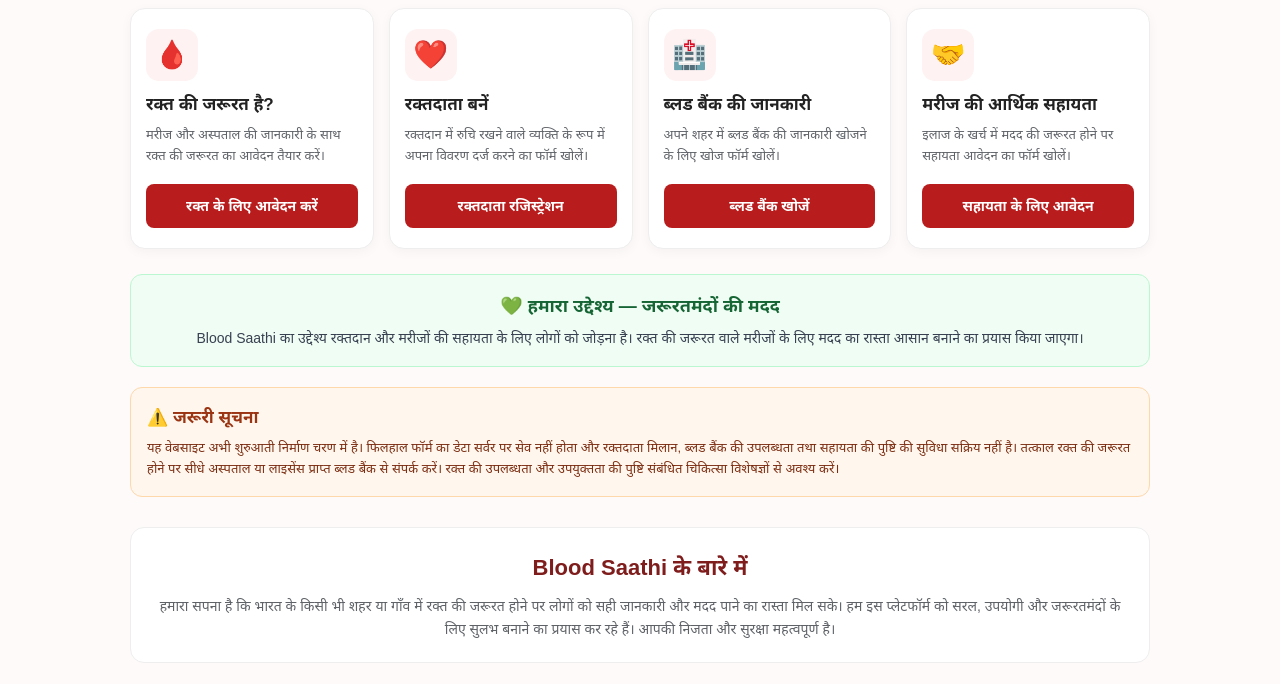
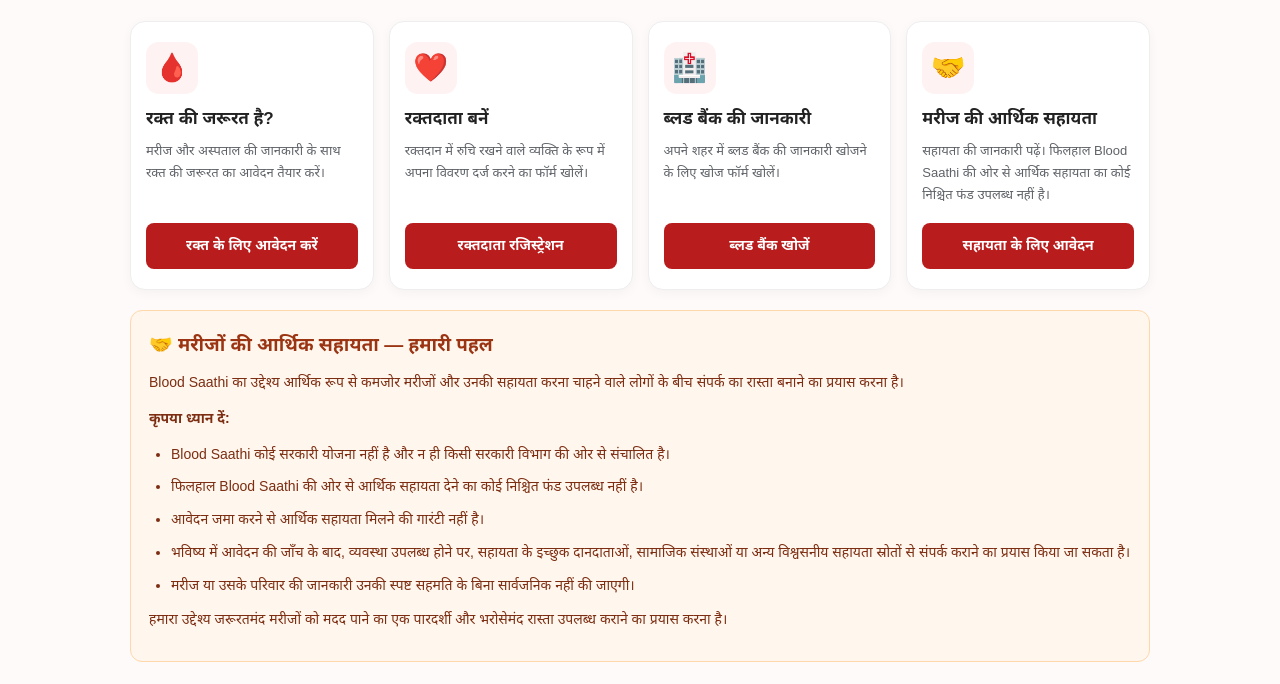
Before and after one commit to tradeguru2026/blood-saathi, a website: page index.html in a window 1280 px wide. Shown: the part 601-1285 px from the top of the page. Drawn offline with Linux system fonts and the light colour scheme.

Commit message:
Modify HTML structure and styles for better layout
Updated the description meta tag and adjusted various line heights and margins for improved layout and readability.

```diff
--- a/index.html
+++ b/index.html
@@ -6,7 +6,7 @@
 
     <title>Blood Saathi | रक्तदान, जीवनदान</title>
 
-    <meta name="description" content="Blood Saathi एक जनसेवा पहल है जो जरूरतमंद मरीजों, रक्तदाताओं और रक्त संबंधी सहायता की जानकारी को एक जगह लाने का प्रयास करती है।">
+    <meta name="description" content="Blood Saathi एक जनसेवा पहल है जो जरूरतमंद मरीजों, रक्तदाताओं और सहायता की तलाश कर रहे परिवारों को जोड़ने का प्रयास करती है।">
 
     <meta name="theme-color" content="#b91c1c">
 
@@ -35,7 +35,7 @@
             font-family: Arial, "Noto Sans Devanagari", sans-serif;
             background: #fffafa;
             color: var(--text);
-            line-height: 1.6;
+            line-height: 1.7;
         }
 
         a {
@@ -88,7 +88,7 @@
             margin: 0;
             color: var(--red);
             font-size: 27px;
-            line-height: 1.25;
+            line-height: 1.3;
         }
 
         .brand p {
@@ -117,7 +117,7 @@
         .hero h2 {
             margin: 12px 0;
             font-size: clamp(25px, 6vw, 37px);
-            line-height: 1.35;
+            line-height: 1.4;
         }
 
         .hero p {
@@ -198,7 +198,7 @@
 
         .card h3 {
             font-size: 17px;
-            line-height: 1.4;
+            line-height: 1.5;
             margin: 0 0 8px;
         }
 
@@ -251,20 +251,31 @@
             background: #fff7ed;
             border: 1px solid #fed7aa;
             border-radius: 12px;
-            padding: 16px;
+            padding: 18px;
             margin-top: 20px;
         }
 
         .important h3 {
-            margin: 0 0 7px;
+            margin: 0 0 10px;
             color: #9a3412;
-            font-size: 17px;
+            font-size: 19px;
         }
 
         .important p {
-            margin: 0;
+            margin: 0 0 12px;
             color: #7c2d12;
-            font-size: 13px;
+            font-size: 14px;
+        }
+
+        .important ul {
+            padding-left: 22px;
+            margin: 10px 0;
+            color: #7c2d12;
+            font-size: 14px;
+        }
+
+        .important li {
+            margin-bottom: 9px;
         }
 
         .about {
@@ -381,6 +392,7 @@
     </section>
 
     <main>
+
         <section aria-labelledby="services-title">
             <div class="section-heading">
                 <h2 id="services-title">आपको किस तरह की मदद चाहिए?</h2>
@@ -440,8 +452,8 @@
                     <h3>मरीज की आर्थिक सहायता</h3>
 
                     <p>
-                        इलाज के खर्च में मदद की जरूरत होने पर
-                        सहायता आवेदन का फॉर्म खोलें।
+                        सहायता की जानकारी पढ़ें। फिलहाल Blood Saathi
+                        की ओर से आर्थिक सहायता का कोई निश्चित फंड उपलब्ध नहीं है।
                     </p>
 
                     <a href="patient-help.html">
@@ -452,32 +464,86 @@
             </div>
         </section>
 
+        <section class="important" aria-labelledby="financial-help-title">
+
+            <h3 id="financial-help-title">
+                🤝 मरीजों की आर्थिक सहायता — हमारी पहल
+            </h3>
+
+            <p>
+                Blood Saathi का उद्देश्य आर्थिक रूप से कमजोर मरीजों और
+                उनकी सहायता करना चाहने वाले लोगों के बीच संपर्क का रास्ता
+                बनाने का प्रयास करना है।
+            </p>
+
+            <p><strong>कृपया ध्यान दें:</strong></p>
+
+            <ul>
+                <li>
+                    Blood Saathi कोई सरकारी योजना नहीं है और न ही किसी
+                    सरकारी विभाग की ओर से संचालित है।
+                </li>
+
+                <li>
+                    फिलहाल Blood Saathi की ओर से आर्थिक सहायता देने का
+                    कोई निश्चित फंड उपलब्ध नहीं है।
+                </li>
+
+                <li>
+                    आवेदन जमा करने से आर्थिक सहायता मिलने की गारंटी नहीं है।
+                </li>
+
+                <li>
+                    भविष्य में आवेदन की जाँच के बाद, व्यवस्था उपलब्ध होने पर,
+                    सहायता के इच्छुक दानदाताओं, सामाजिक संस्थाओं या अन्य
+                    विश्वसनीय सहायता स्रोतों से संपर्क कराने का प्रयास
+                    किया जा सकता है।
+                </li>
+
+                <li>
+                    मरीज या उसके परिवार की जानकारी उनकी स्पष्ट सहमति के
+                    बिना सार्वजनिक नहीं की जाएगी।
+                </li>
+            </ul>
+
+            <p>
+                हमारा उद्देश्य जरूरतमंद मरीजों को मदद पाने का एक
+                पारदर्शी और भरोसेमंद रास्ता उपलब्ध कराने का प्रयास करना है।
+            </p>
+
+        </section>
+
         <section class="free-note" aria-label="सेवा की जानकारी">
+
             <h3>💚 हमारा उद्देश्य — जरूरतमंदों की मदद</h3>
 
             <p>
                 Blood Saathi का उद्देश्य रक्तदान और मरीजों की सहायता
-                के लिए लोगों को जोड़ना है। रक्त की जरूरत वाले मरीजों
-                के लिए मदद का रास्ता आसान बनाने का प्रयास किया जाएगा।
+                के लिए लोगों को जोड़ना है। हम मदद पाने का रास्ता आसान,
+                पारदर्शी और जरूरतमंदों के लिए सुलभ बनाने का प्रयास कर रहे हैं।
             </p>
+
         </section>
 
         <section class="important" aria-labelledby="emergency-title">
+
             <h3 id="emergency-title">⚠️ जरूरी सूचना</h3>
 
             <p>
                 यह वेबसाइट अभी शुरुआती निर्माण चरण में है।
                 फिलहाल फॉर्म का डेटा सर्वर पर सेव नहीं होता और
-                रक्तदाता मिलान, ब्लड बैंक की उपलब्धता तथा सहायता
-                की पुष्टि की सुविधा सक्रिय नहीं है। तत्काल रक्त की
-                जरूरत होने पर सीधे अस्पताल या लाइसेंस प्राप्त
-                ब्लड बैंक से संपर्क करें। रक्त की उपलब्धता और
-                उपयुक्तता की पुष्टि संबंधित चिकित्सा विशेषज्ञों
-                से अवश्य करें।
+                रक्तदाता मिलान, ब्लड बैंक की उपलब्धता तथा आर्थिक
+                सहायता की पुष्टि की सुविधा सक्रिय नहीं है।
+                तत्काल रक्त की जरूरत होने पर सीधे अस्पताल या
+                लाइसेंस प्राप्त ब्लड बैंक से संपर्क करें।
+                रक्त की उपलब्धता और उपयुक्तता की पुष्टि संबंधित
+                चिकित्सा विशेषज्ञों से अवश्य करें।
             </p>
+
         </section>
 
         <section class="about" aria-labelledby="about-title">
+
             <h2 id="about-title">Blood Saathi के बारे में</h2>
 
             <p>
@@ -487,10 +553,13 @@
                 सरल, उपयोगी और जरूरतमंदों के लिए सुलभ बनाने का
                 प्रयास कर रहे हैं। आपकी निजता और सुरक्षा महत्वपूर्ण है।
             </p>
+
         </section>
+
     </main>
 
     <footer>
+
         <h3>🩸 Blood Saathi</h3>
 
         <p>रक्तदान, जीवनदान — हर जीवन अनमोल है।</p>
@@ -498,6 +567,7 @@
         <p>इंसानियत की सेवा, हम सबकी जिम्मेदारी।</p>
 
         <div class="footer-note">
+
             <p>
                 © <span id="current-year"></span> Blood Saathi
             </p>
@@ -506,7 +576,9 @@
                 यह एक जनसेवा पहल है। किसी भी सहायता या रक्त की
                 उपलब्धता की गारंटी नहीं दी जाती।
             </p>
+
         </div>
+
     </footer>
 
     <script>
```
